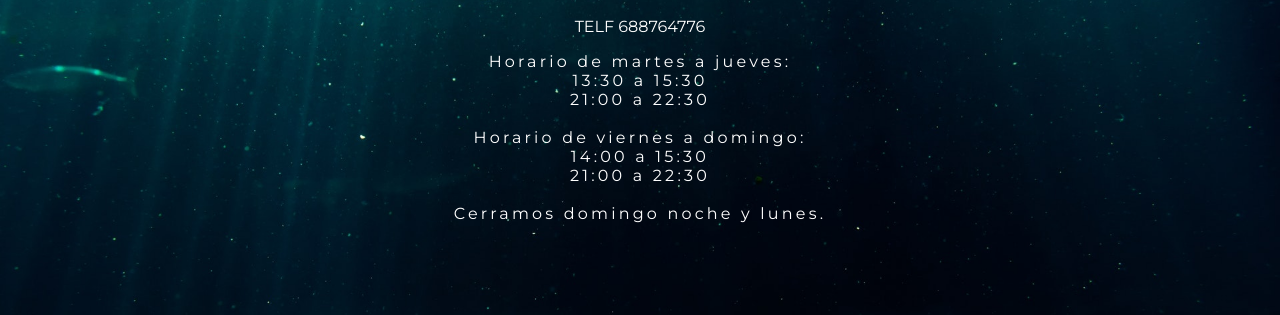
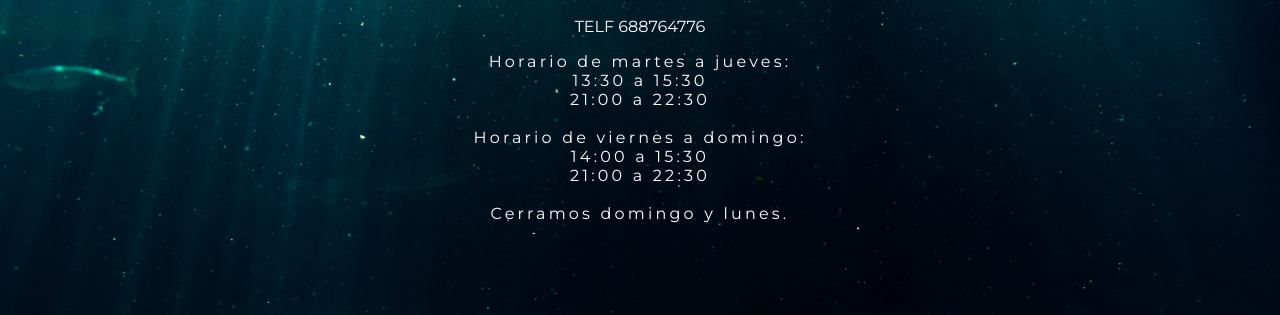
Before and after one commit to Mullycap/parrillas, a plain HTML site: page index.html in a window 1280 px wide. Shown: the part 430-745 px from the top of the page. Drawn offline with Linux system fonts and the light colour scheme.

Commit message:
Closed sundays

```diff
--- a/index.html
+++ b/index.html
@@ -87,7 +87,7 @@
       Horario de viernes a domingo:<br>
       14:00 a 15:30<br>
       21:00 a 22:30<br><br>
-      Cerramos domingo noche y lunes.
+      Cerramos domingo y lunes.
     </p>
   </body>
 </html>
```
